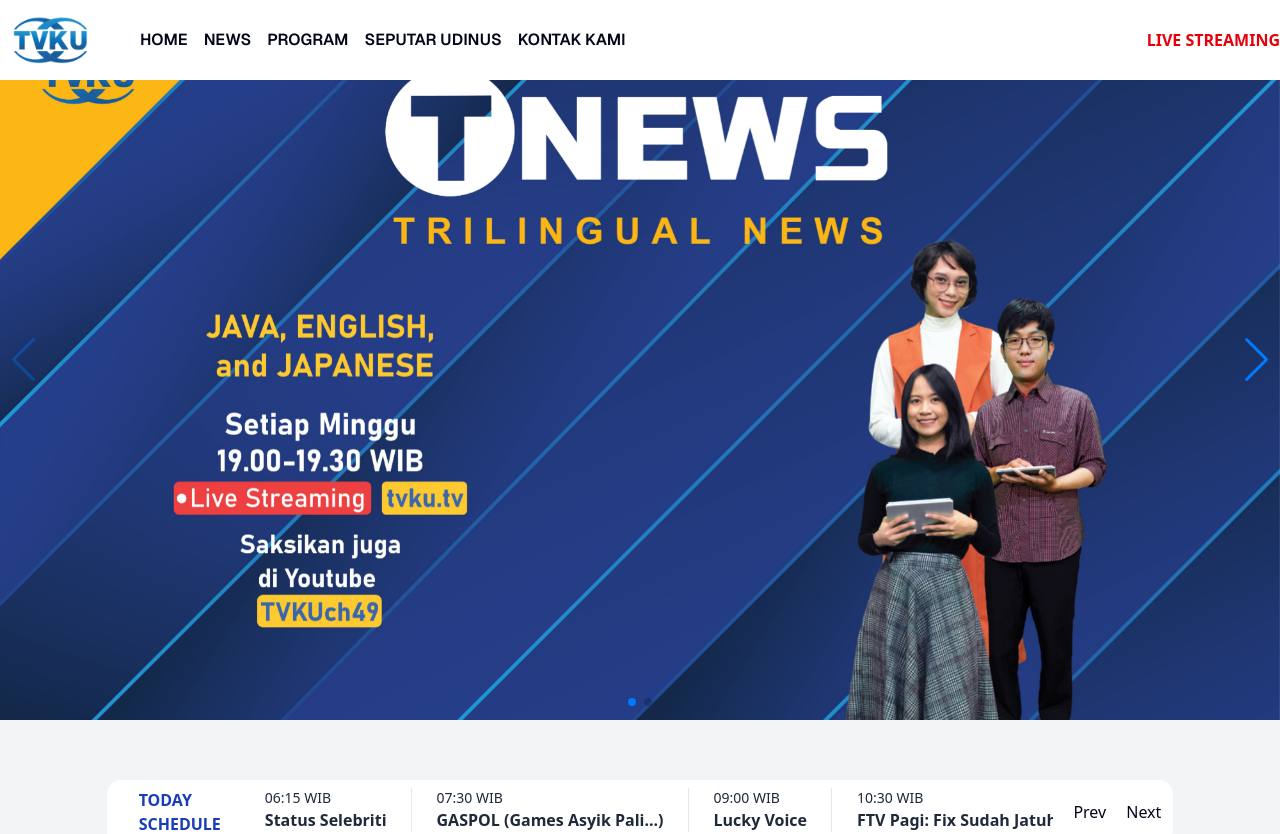
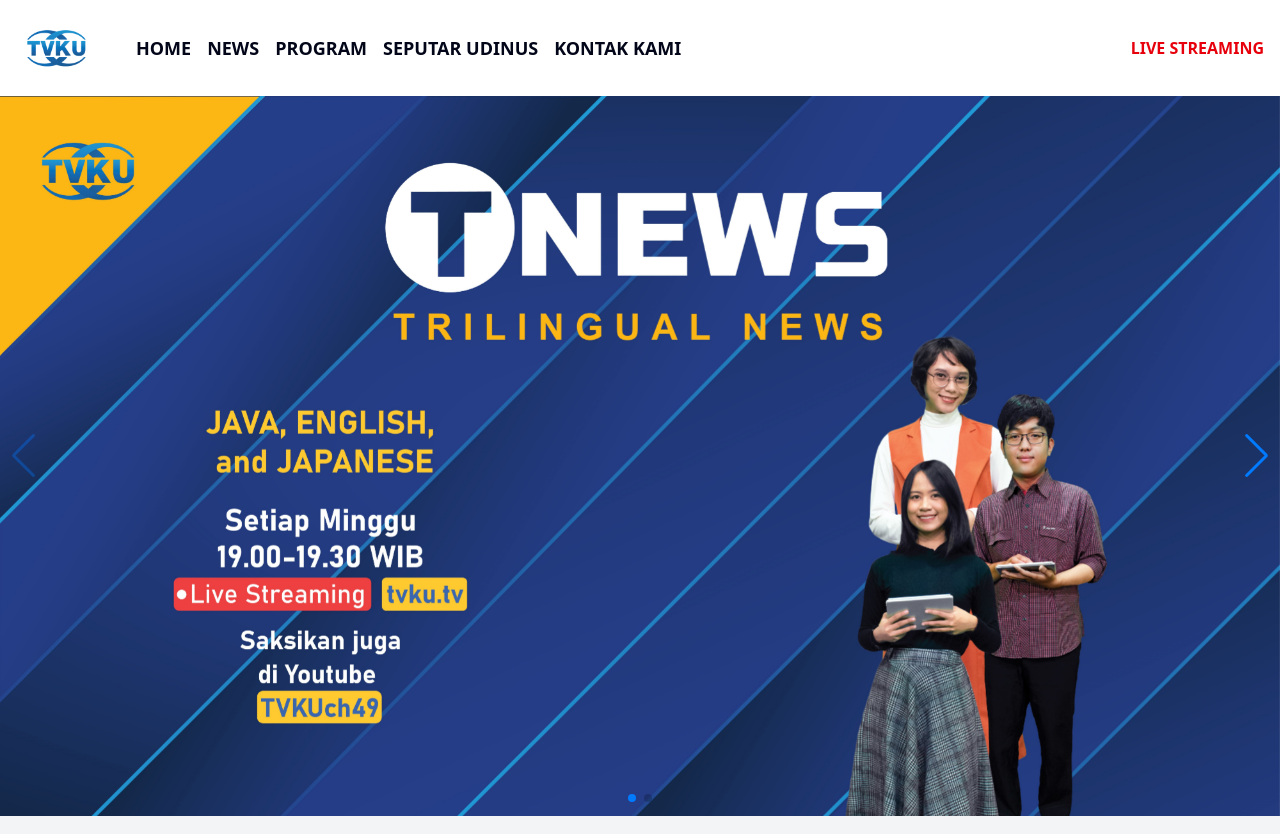
Before and after one commit to sakhandaru/Frontend-tvku, a Next.js app: page / in a window 1280 px wide. Shown: the top 834 px of the page. Built offline with nearby package versions, Linux system fonts and the light colour scheme.

Commit message:
make responsive navbar header

```diff
--- a/src/components/header.tsx
+++ b/src/components/header.tsx
@@ -2,10 +2,13 @@
 
 import React from "react";
 import Image from "next/image";
+import { LuMenu } from "react-icons/lu";
+import { IoMdClose } from "react-icons/io";
 import { useState, useEffect } from "react";
 
 export const Header = () => {
   const [scroll, setScroll] = useState(false);
+  const [isDrawerOpen, setIsDrawerOpen] = useState(false);
 
   useEffect(() => {
     const handleScroll = () => {
@@ -18,49 +21,33 @@
 
   return (
     <header
-      className={`flex items-center justify-between fixed top-0 w-full transition-all duration-300 bg-white z-10 ${scroll? "bg-white/10 backdrop-blur-lg shadow-md": "bg-transparent"}`}
+      className={`flex items-center justify-between sticky top-0 w-full transition-all duration-500 bg-white z-10 p-4 ${
+        scroll ? "bg-white/10 backdrop-blur-lg shadow-md" : "bg-transparent"
+      }`}
     >
-      <div className="flex items-center gap-10">
+      <div className="flex items-center gap-4 md:gap-10">
         <Image
           src="/images/tvkublue2x.png"
-          width={100}
-          height={80}
+          width={80}
+          height={60}
           alt="tvku logo"
         />
-        <nav className="flex flex-wrap space-x-4 font-semibold text-l font-sans">
-          <a
-            href="#"
-            className="hover:text-blue-600 hover:font-bold hover:scale-110 transform transition-transform"
-          >
-            HOME
-          </a>
-          <a
-            href="#"
-            className="hover:text-blue-600 hover:font-bold hover:scale-110 transform transition-transform"
-          >
-            NEWS
-          </a>
-          <a
-            href="#"
-            className="hover:text-blue-600 hover:font-bold hover:scale-110 transform transition-transform"
-          >
-            PROGRAM
-          </a>
-          <a
-            href="#"
-            className="hover:text-blue-600 hover:font-bold hover:scale-110 transform transition-transform"
-          >
-            SEPUTAR UDINUS
-          </a>
-          <a
-            href="#"
-            className="hover:text-blue-600 hover:font-bold hover:scale-110 transform transition-transform"
-          >
-            KONTAK KAMI
-          </a>
+        <nav className="hidden md:flex space-x-4 font-semibold text-lg">
+          {["HOME", "NEWS", "PROGRAM", "SEPUTAR UDINUS", "KONTAK KAMI"].map(
+            (item) => (
+              <a
+                key={item}
+                href="#"
+                className="hover:text-blue-600 hover:font-bold hover:scale-110 transform transition-transform"
+              >
+                {item}
+              </a>
+            )
+          )}
         </nav>
       </div>
-      <div>
+
+      <div className="hidden md:block">
         <a
           href="#"
           className="font-bold text-red-600 hover:text-red-600 hover:scale-110 transform transition-transform"
@@ -68,6 +55,45 @@
           LIVE STREAMING
         </a>
       </div>
+      <button
+        className="md:hidden"
+        onClick={() => setIsDrawerOpen(!isDrawerOpen)}
+      >
+        <LuMenu size={30}/>
+      </button>
+      {isDrawerOpen && (
+        <div className="fixed inset-0 bg-black bg-opacity-50 z-20 flex justify-end">
+          <div className="w-3/4 max-w-xs bg-white h-full shadow-lg p-6 flex flex-col">
+            <button
+              className="self-end text-2xl mb-4"
+              onClick={() => setIsDrawerOpen(false)}
+            >
+              <IoMdClose size={30}/>
+            </button>
+            <nav className="flex flex-col space-y-4 text-lg font-semibold">
+              {["HOME", "NEWS", "PROGRAM", "SEPUTAR UDINUS", "KONTAK KAMI"].map(
+                (item) => (
+                  <a
+                    key={item}
+                    href="#"
+                    className="hover:text-blue-600 hover:font-bold"
+                    onClick={() => setIsDrawerOpen(false)}
+                  >
+                    {item}
+                  </a>
+                )
+              )}
+            </nav>
+            <a
+              href="#"
+              className="mt-6 font-bold text-red-600 text-lg"
+              onClick={() => setIsDrawerOpen(false)}
+            >
+              LIVE STREAMING
+            </a>
+          </div>
+        </div>
+      )}
     </header>
   );
 };
```
